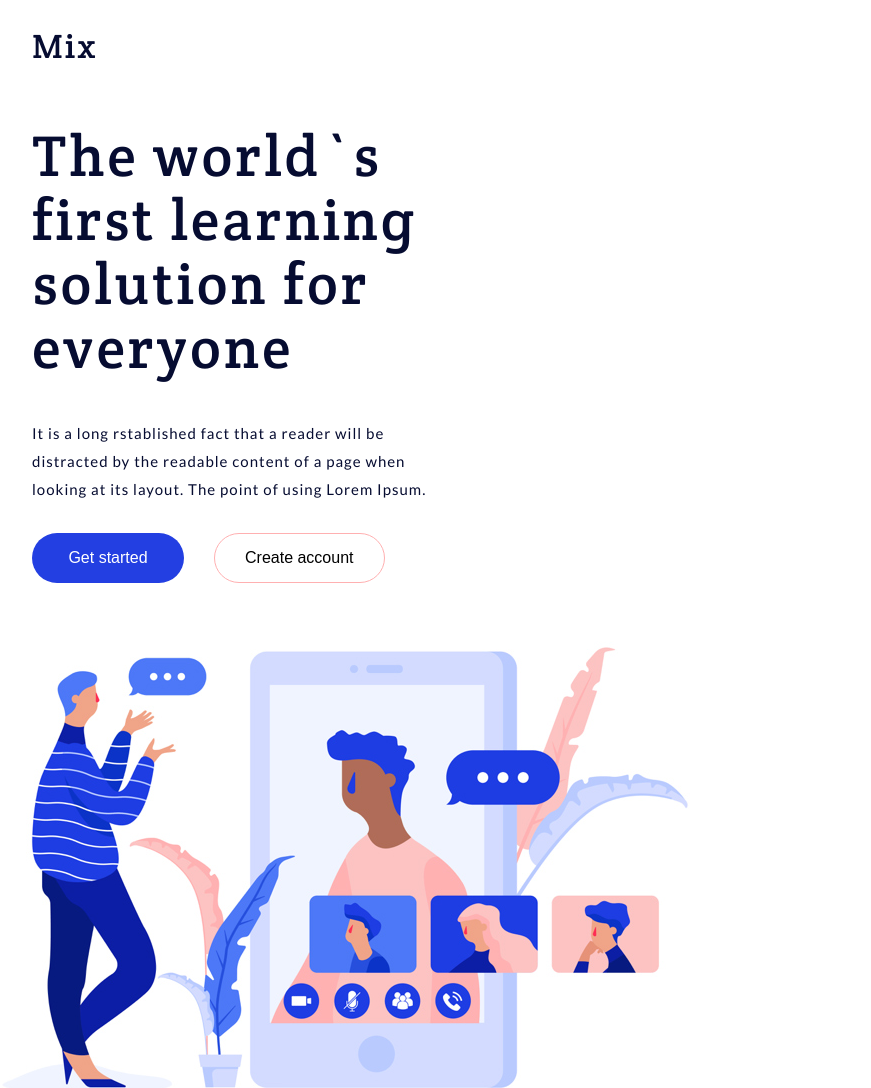
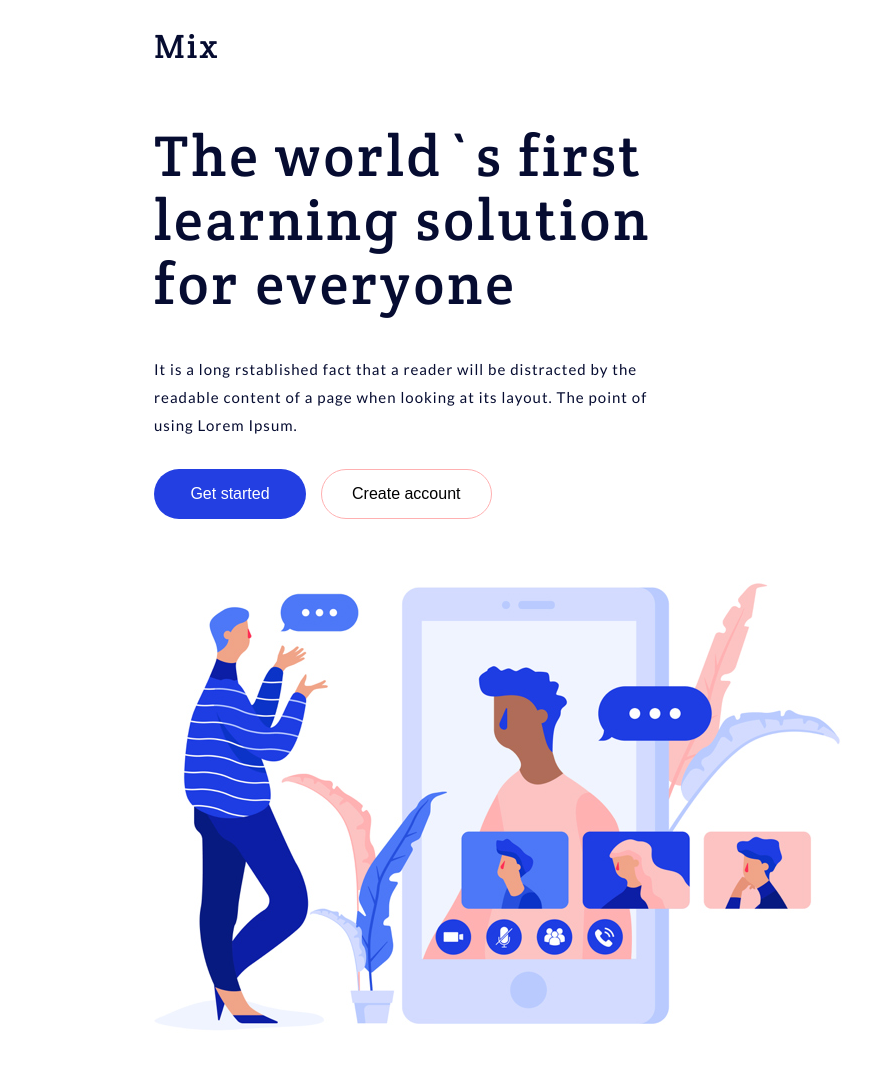
Before and after one commit to Docfidoc/Internet_programming, a plain HTML site: page index.html in a window 1280 px wide. Shown: the top 1088 px of the page, without its empty margins (6-877 px from the left). Drawn offline with Linux system fonts and the light colour scheme.

Commit message:
Add files via upload

```diff
--- a/css/style.css
+++ b/css/style.css
@@ -1,18 +1,19 @@
-.main_title,
-.logo,
-.text,
-.btn
-{
-    margin-left: 30px;
+.main{
+    width: 960px;
+    margin: 0 auto;
 }
+
+.content_main{
+    width: 500px;
+}
+
 .main_title
 {
-    width: 450px;
     font-size: 58px;
     letter-spacing: 3px;
     line-height: 64px;
     color: #060c31;
-    font-weight: 500;
+    font-weight: 400;
     font-family: "Crete Round";
 }
 
@@ -22,13 +23,12 @@
     letter-spacing: 2px;
     line-height: 77px;
     color: #060c31;
-    font-weight: 500;
+    font-weight: 400;
     font-family: "Crete Round";
 }
 
 .text
 {
-    width: 420px;
     font-size: 15px;
     letter-spacing: 1px;
     line-height: 28px;
@@ -45,17 +45,19 @@
 .cta-buttons {
     display: flex;
     margin-top: 30px;
+    gap: 15px;
 }
 
 .btn {
     padding: 15px 30px;
     border-radius: 25px;
     font-size: 16px;
-    font-weight: 500;
+    font-weight: 400;
     cursor: pointer;
     transition: all 0.3s ease;
     border: none;
 }
+
 .btn-primary {
     width: 152px;
     height: 50px;
--- a/index.html
+++ b/index.html
@@ -8,6 +8,8 @@
         <link href="https://fonts.googleapis.com/css2?family=Crete+Round:ital@0;1&family=Lato:ital,wght@0,100;0,300;0,400;0,700;0,900;1,100;1,300;1,400;1,700;1,900&display=swap" rel="stylesheet">
     </head>
     <body>
+        <div class = "main">
+            <div class="content_main">
                 <div class="logo">Mix</div>
 
                 <div>
@@ -23,5 +25,7 @@
                 <div>
                     <img class="image" src="images/clipart.jpg">
                 </div>
+            </div>
+        </div>
     </body>
 </html>
```
Lines whose indentation alone changed are shown as unchanged.
